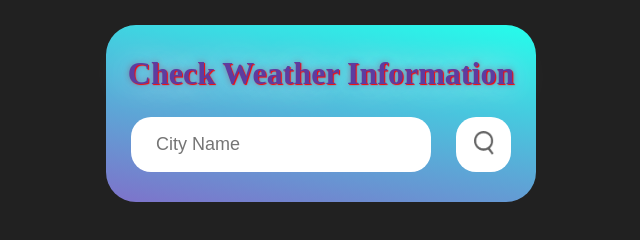
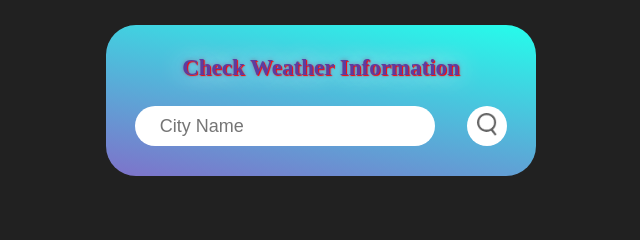
Before and after one commit to abhishek7-s/weather-scan, a plain HTML site: page index.html in a window 1280 px wide. Shown: the whole page, without its empty margins (319-959 px from the left). Drawn offline with Linux system fonts and the light colour scheme.

Commit message:
updated UI

```diff
--- a/index.html
+++ b/index.html
@@ -8,7 +8,7 @@
 </head>
 <body>
     <div class="card">
-        <h1>Check Weather Information</h1>
+        <h1 style="font-size: 23px; margin-bottom: 25px;">Check Weather Information</h1>
         <div class="search">
             <input type="text" id="ipCity" placeholder="City Name" spellcheck="false">
             <button class="submit"><img src="imgs/search.png" alt="seach" ></button>
@@ -17,11 +17,11 @@
         <h3 class="errBlock" style="color: rgb(209, 82, 82);"></h3>
         <div class="weather">
 
-            <div class="status">
+            <div class="status" style="height: inherit;">
                 <!-- <img src="imgs/clouds.png" class="weatherIcon"> -->
             </div>
             <p class="desc"></p>
-            <h1 class="temp"></h1>
+            <h1 class="temp" ></h1>
             <h2 class="cityName"></h2>
             <div class="details">
                 <div class="info">
--- a/style.css
+++ b/style.css
@@ -21,7 +21,7 @@ body{
 .card h1{
     color: rgb(93, 60, 160);
     text-shadow: 1px 1px 1px red, 0 0 1em rgb(233, 233, 249), 0 0 0.2em rgb(104, 104, 146);
-    margin-bottom: 25px;
+    /* margin-bottom: 25px;     */
 }
 
 .search{
@@ -32,7 +32,7 @@ body{
     justify-content: space-around;
 }
 .search input{
-    width: 70%;
+    /* width: 70%;
     max-width: 250px;
     height: 35px;
     border-radius: 20px;
@@ -41,7 +41,19 @@ body{
     outline: 0;
     flex: 1;
     font-size: 18px;
-    /* text-align: center; */
+    text-align: center;
+    margin-right: 5px;  */
+
+
+    width: 70%;
+    max-width: 250px;
+    height: 20px;
+    border-radius: 20px;
+    border: 0;
+    padding: 10px 25px;
+    outline: 0;
+    flex: 1;
+    font-size: 18px;
     margin-right: 5px;
 }
 
@@ -49,10 +61,10 @@ body{
     border: 0;
     outline: 0;
     border-radius: 20px;
-    background: #fff ;
+    background: #fff;
     cursor: pointer;
-    height: 55px;
-    width: 55px;
+    height: 40px;
+    width: 40px;
 }
 .search button img{
     width: 20px;
@@ -77,10 +89,14 @@ body{
     font-weight: 900;
 }
 .weather img{
-    width: 150px;
+    width: 60px;
 }
 
-
+/* .temp{
+    text-align: center;
+    padding: 0;
+    margin-bottom: 0;
+} */
 
 .details{
     display: flex;
@@ -91,7 +107,7 @@ body{
     justify-content: space-around;
     align-items: center;
     /* padding: 0 20px; */
-    margin-top: 20px;
+    margin-top: 0px;
 }
 
 .info{
@@ -100,12 +116,12 @@ body{
     text-align: left;
     display: flex;
     align-items: center;
-    font-size: 20px;
+    font-size: 15px;
     padding: 10px;
     margin-left: 5px;
 }
 .info img{
     min-width: 25%;
-    width: 55px;
+    width: 35px;
     margin-right: 10px;
 }
```
